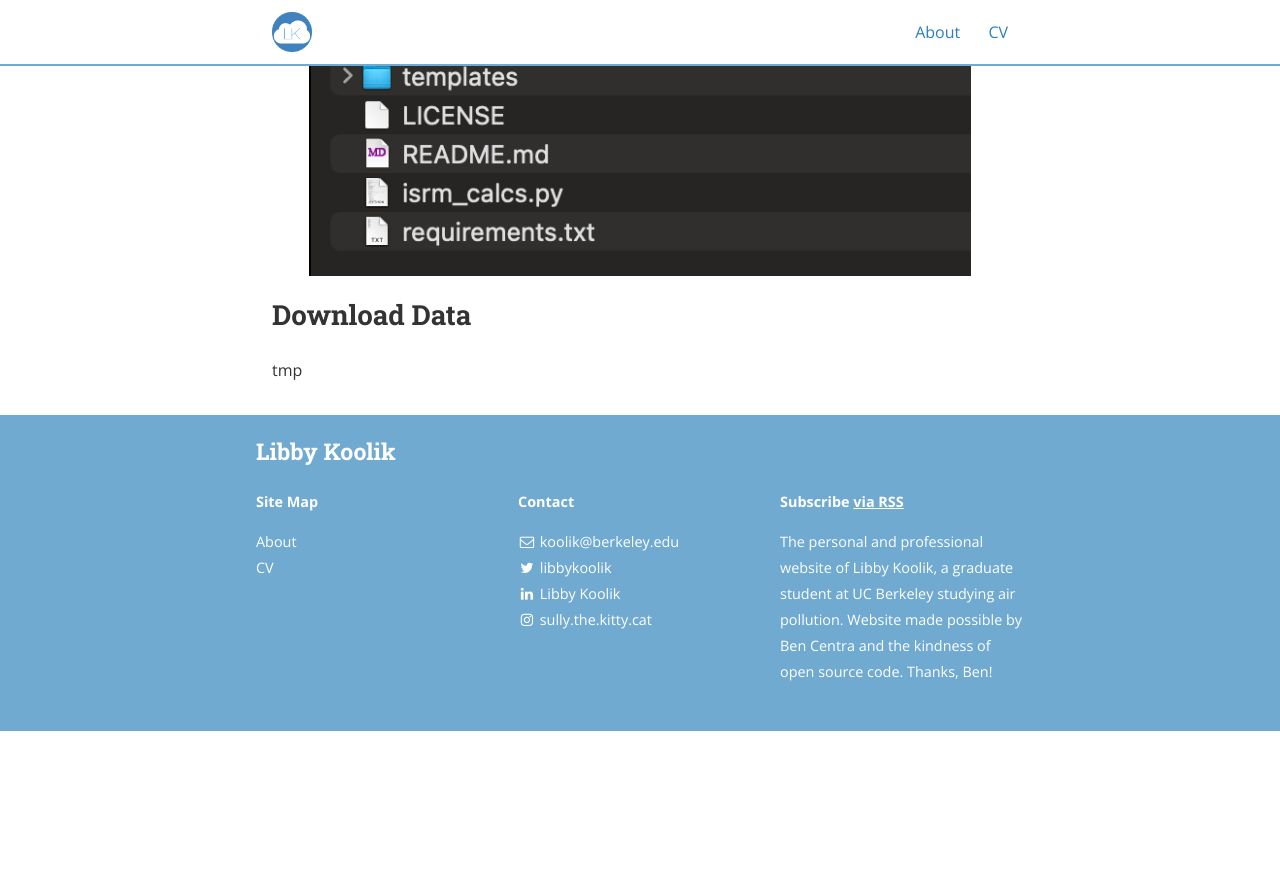
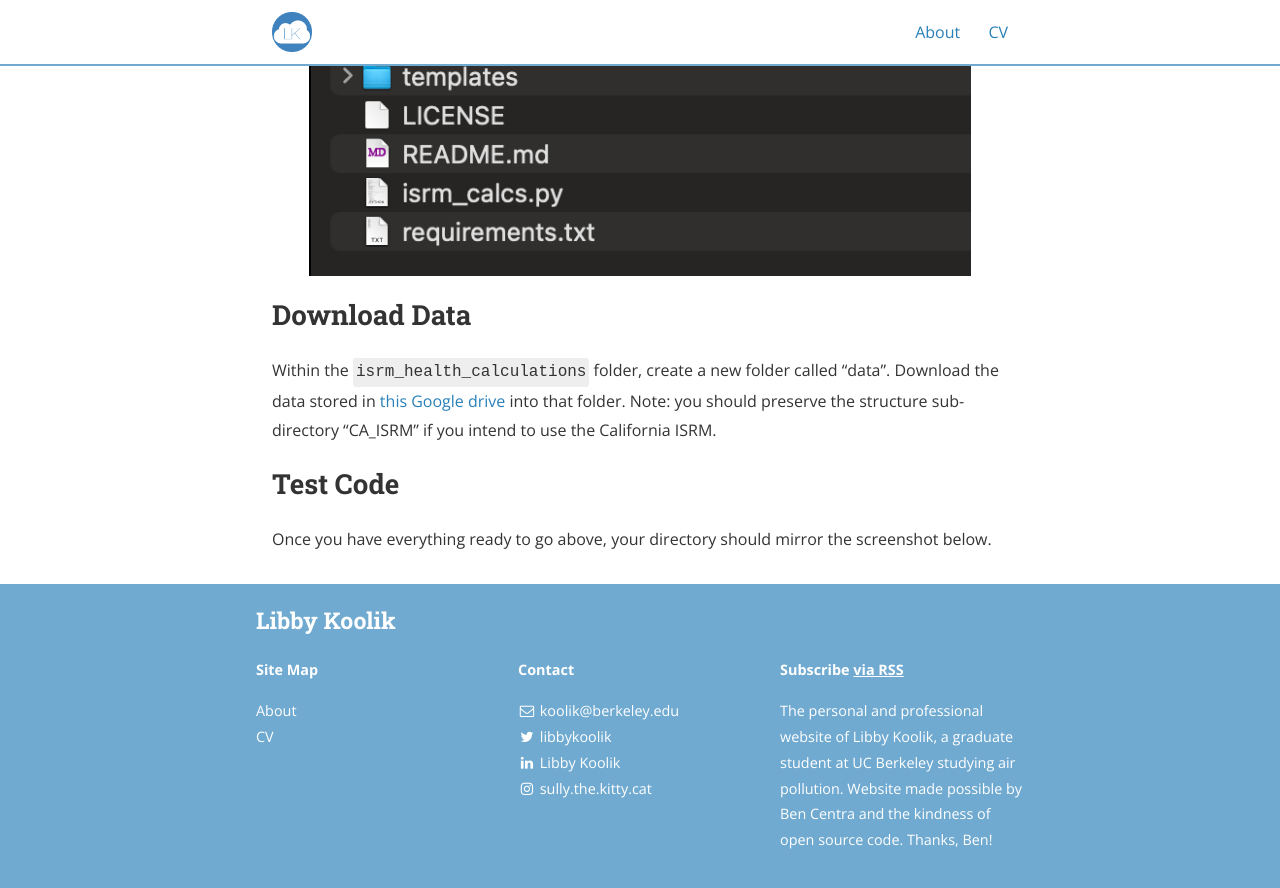
Before and after one commit to lkoolik/lkoolik.github.io, a Jekyll site: the page built from isrm.md, in a window 1280 px wide and 900 px high, scrolled down 2980 px. Shown: the top 888 px of the window. Built offline with Jekyll 4.4.1, drawn with Linux system fonts in a browser that asks for light colours; nearby versions of some CDN libraries; before the commit the page ends 3711 px from its top, so only the background shows below that.

Commit message:
Update isrm.md

```diff
--- a/isrm.md
+++ b/isrm.md
@@ -46,7 +46,12 @@ It is highly recommended that you clone the repository to keep your code up to d
 
 Navigate to the Github repository [here](https://github.com/lkoolik/isrm_health_calculations). Follow these [instructions](https://docs.github.com/en/repositories/creating-and-managing-repositories/cloning-a-repository) to clone the repository. For consistency with this tutorial, name the parent directory "isrm_health_calculations". Your directory should match the screenshot below.
 
- <img src="/assets/isrm_tutorial/directory_setup_before_data.png" alt="Screenshot of the directory once the repository is cloned" width="200"/>
+ <img src="/assets/isrm_tutorial/directory_setup_before_data.png" alt="Screenshot of the directory once the repository is cloned" width="100"/>
 
 ## Download Data ##
-tmp
+
+Within the `isrm_health_calculations` folder, create a new folder called "data". Download the data stored in [this Google drive](https://drive.google.com/drive/folders/14j-yB43YgZgPSPvhjxjdEbhLe6tR0SEc?usp=sharing) into that folder. Note: you should preserve the structure sub-directory "CA_ISRM" if you intend to use the California ISRM.
+
+## Test Code ##
+
+Once you have everything ready to go above, your directory should mirror the screenshot below.
```
